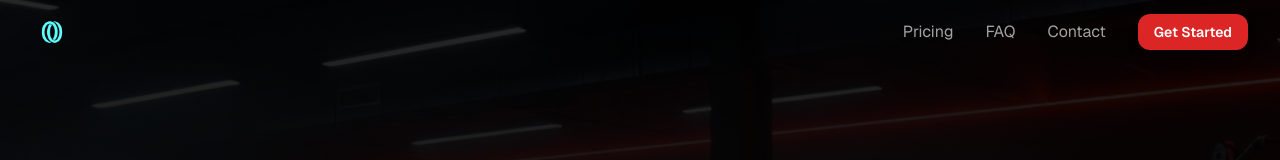
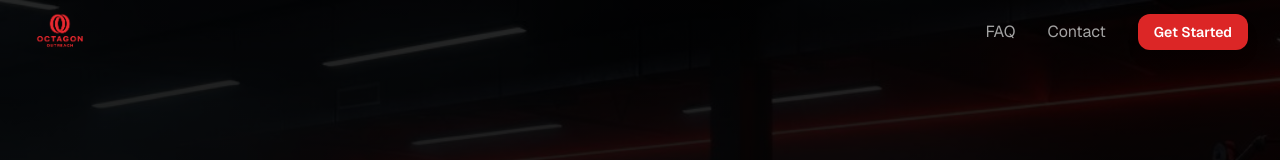
Before and after one commit to OctagonOutreach/v0-persona-profile-review, a Next.js app: page / in a window 1280 px wide. Shown: the top 160 px of the page. Built offline with nearby package versions, Linux system fonts and the light colour scheme.

Commit message:
feat: update navigation with new Octagon Outreach logo
Replace old logo, remove "Pricing" link, and adjust logo size

```diff
--- a/components/layout/navigation.tsx
+++ b/components/layout/navigation.tsx
@@ -8,7 +8,6 @@ import { MobileMenu } from "./mobile-menu"
 import { CTAButton } from "@/components/ui/cta-button"
 
 const navLinks = [
-  { href: "#pricing", label: "Pricing" },
   { href: "#faq", label: "FAQ" },
   { href: "/contact", label: "Contact" },
 ]
@@ -41,12 +40,11 @@ export function Navigation() {
           {/* Logo */}
           <Link href="/" className="flex items-center gap-2 group">
             <Image
-              src="/images/logo.png"
+              src="/images/header-logo.png"
               alt="Octagon Outreach"
-              width={140}
-              height={40}
-              className="h-10 w-auto invert brightness-0 saturate-100 transition-transform duration-300 group-hover:scale-105"
-              style={{ filter: "invert(1) brightness(2)" }}
+              width={160}
+              height={56}
+              className="h-14 w-auto transition-transform duration-300 group-hover:scale-105"
               priority
             />
           </Link>
```
Also changed, not shown: public/images/header-logo.png (added).
